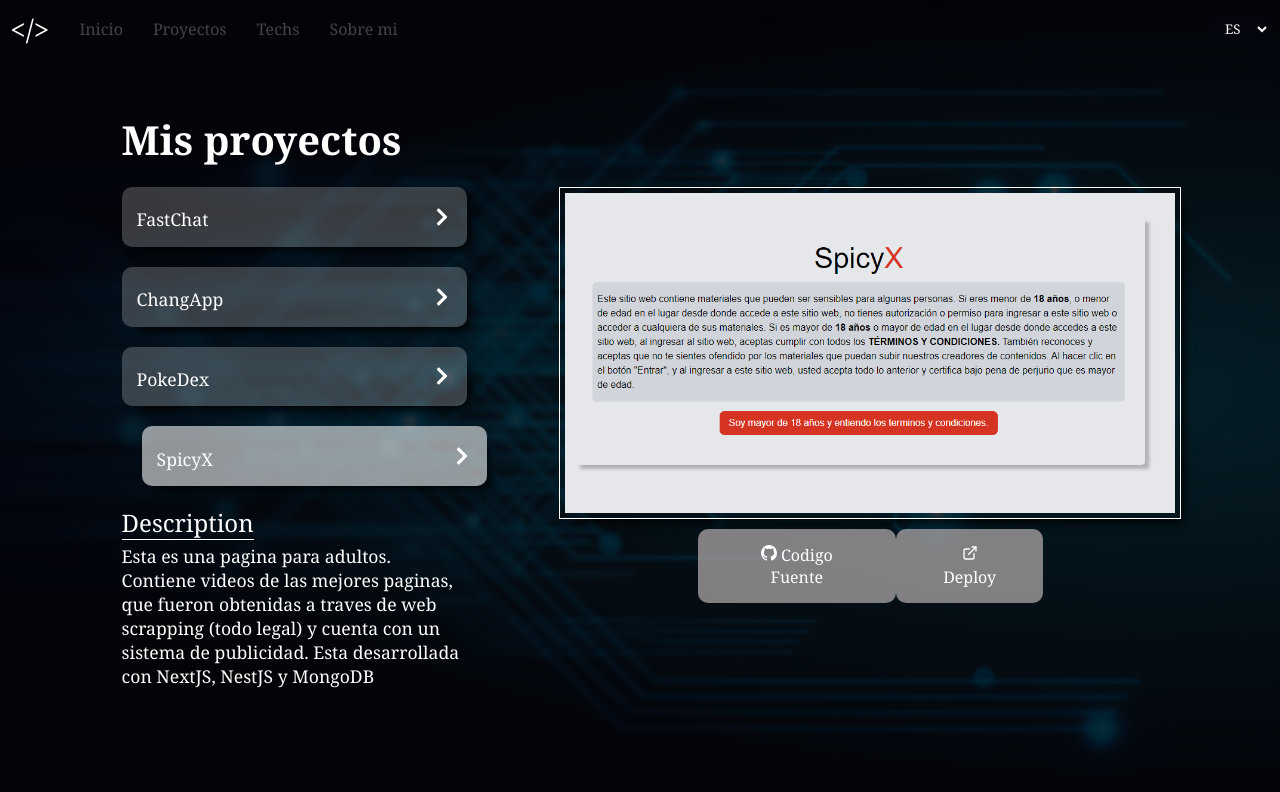
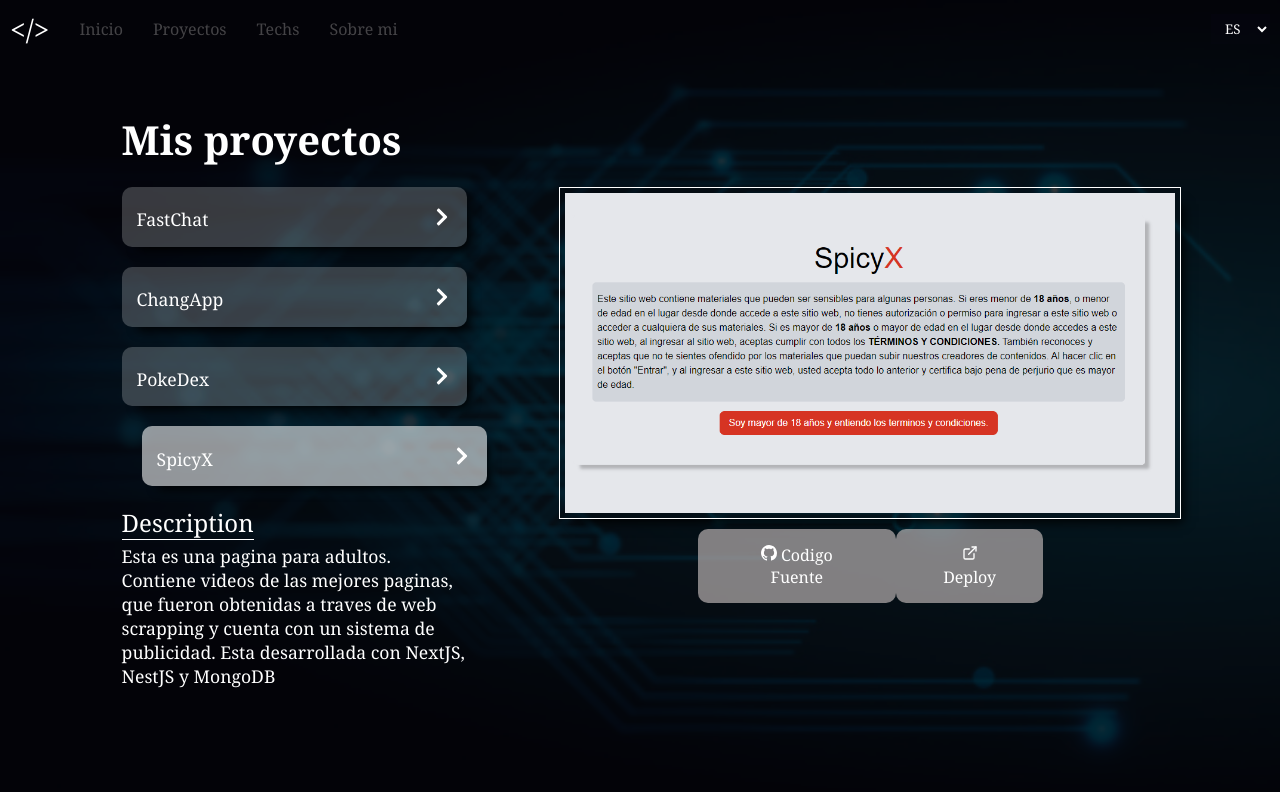
Before and after one commit to PowChorba/PortfolioV2, a React (Create React App) app in the folder client/: page /proyects in a window 1280 px wide. Both pictures are taken after a click on the element "SpicyX". Shown: the top 792 px of the page. Built offline with nearby package versions, Linux system fonts and the light colour scheme.

Commit message:
Update ProyectsEsp.tsx

```diff
--- a/client/src/Components/Proyects/ProyectsEsp.tsx
+++ b/client/src/Components/Proyects/ProyectsEsp.tsx
@@ -108,7 +108,7 @@ export default function ProyectsEsp(){
                                 <p className={poke ? s.asd : s.displayNone}>La funcionalidad de esta pagina es un SPA(Single Page Application), basada en la tematica Pokemon y obteniendo la informacion de una REST API.
                                 Dentro de la aplicacion podes filtrar, ordenar o buscar los Pokemons con toda su informacion. Ademas, podes crear un Pokemon propio!</p>
                                 {/* SPICY X */}
-                                <p className={spicy ? s.asd : s.displayNone}>Esta es una pagina para adultos. Contiene videos de las mejores paginas, que fueron obtenidas a traves de web scrapping (todo legal) y cuenta con un sistema de publicidad. Esta desarrollada con NextJS, NestJS y MongoDB </p>
+                                <p className={spicy ? s.asd : s.displayNone}>Esta es una pagina para adultos. Contiene videos de las mejores paginas, que fueron obtenidas a traves de web scrapping y cuenta con un sistema de publicidad. Esta desarrollada con NextJS, NestJS y MongoDB </p>
                         </div>
 
 
```
